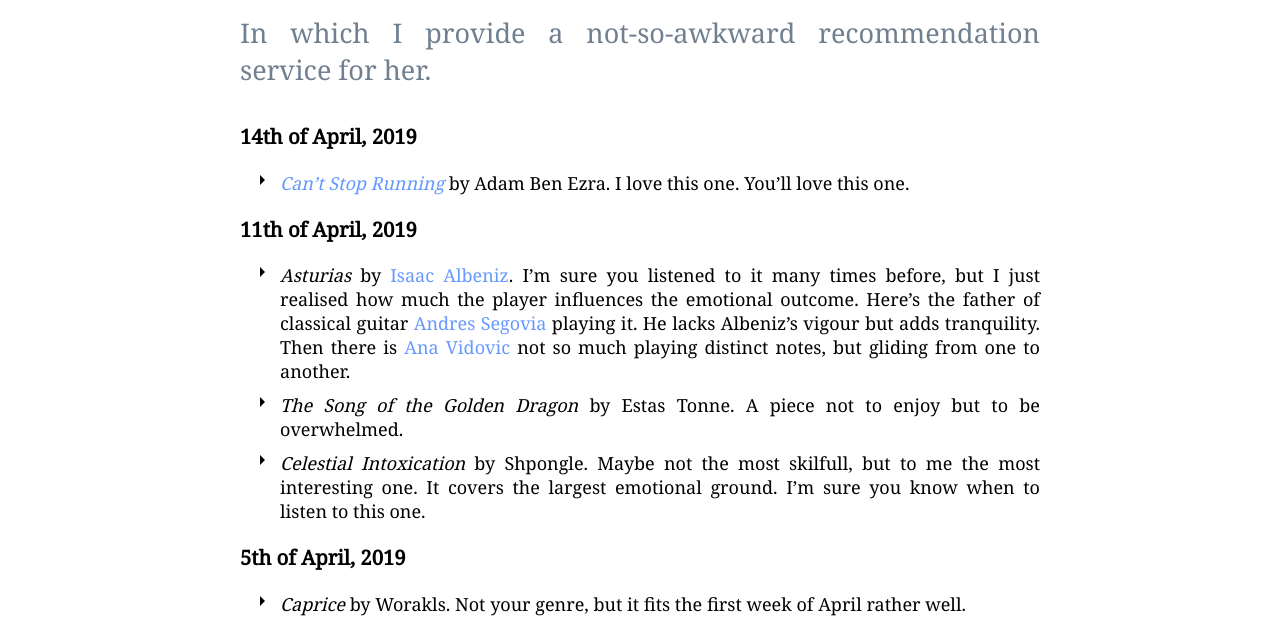
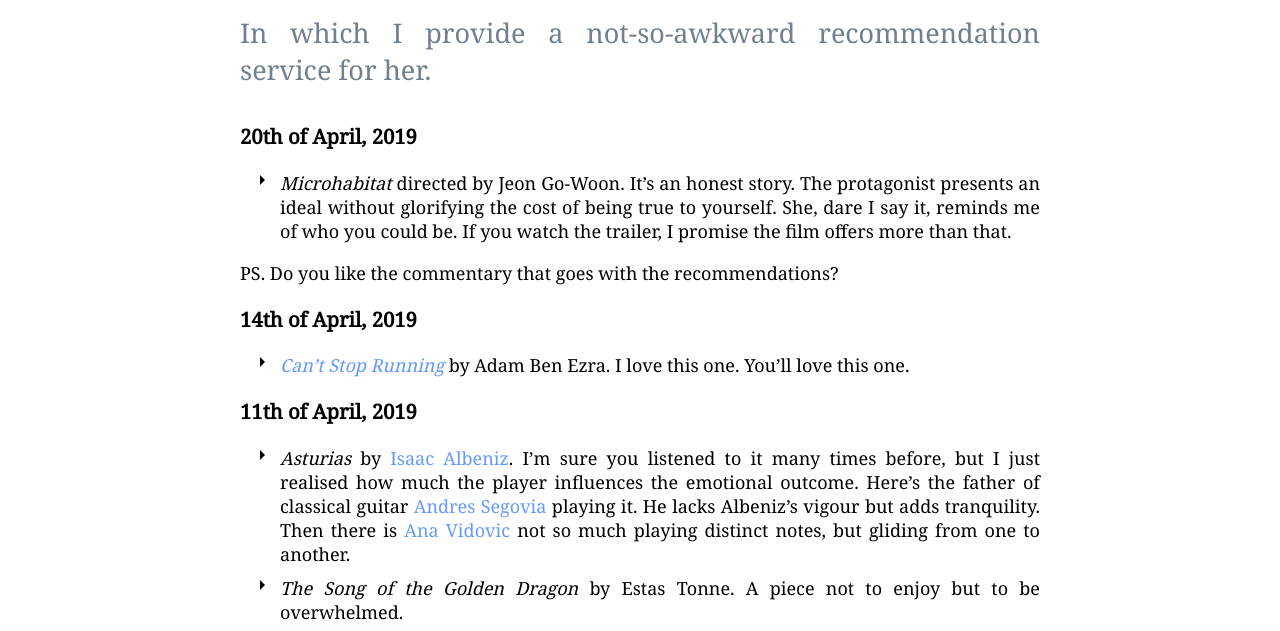
Before and after one commit to madgen/madgen.github.io, a plain HTML site: page posts/Fur-Rebecca.html in a window 1280 px wide. Shown: the part 435-1066 px from the top of the page. Drawn offline with Linux system fonts and the light colour scheme.

Commit message:
Publish.

```diff
--- a/posts/Fur-Rebecca.html
+++ b/posts/Fur-Rebecca.html
@@ -49,17 +49,22 @@
 <p class="in-which">In which I provide a not-so-awkward recommendation service for her.</p>
 
 
-<div class="post"><h3 id="th-of-april-2019">14th of April, 2019</h3>
+<div class="post"><h3 id="th-of-april-2019">20th of April, 2019</h3>
+<ul>
+<li><em>Microhabitat</em> directed by Jeon Go-Woon. It’s an honest story. The protagonist presents an ideal without glorifying the cost of being true to yourself. She, dare I say it, reminds me of who you could be. If you watch the trailer, I promise the film offers more than that.</li>
+</ul>
+<p>PS. Do you like the commentary that goes with the recommendations?</p>
+<h3 id="th-of-april-2019-1">14th of April, 2019</h3>
 <ul>
 <li><a href="https://www.youtube.com/watch?v=xjhZhI2Zthg"><em>Can’t Stop Running</em></a> by Adam Ben Ezra. I love this one. You’ll love this one.</li>
 </ul>
-<h3 id="th-of-april-2019-1">11th of April, 2019</h3>
+<h3 id="th-of-april-2019-2">11th of April, 2019</h3>
 <ul>
 <li><em>Asturias</em> by <a href="https://www.youtube.com/watch?v=oEfFbuT3I6A">Isaac Albeniz</a>. I’m sure you listened to it many times before, but I just realised how much the player influences the emotional outcome. Here’s the father of classical guitar <a href="https://www.youtube.com/watch?v=lCeebWgjrrU">Andres Segovia</a> playing it. He lacks Albeniz’s vigour but adds tranquility. Then there is <a href="https://www.youtube.com/watch?v=inBKFMB-yPg">Ana Vidovic</a> not so much playing distinct notes, but gliding from one to another.</li>
 <li><em>The Song of the Golden Dragon</em> by Estas Tonne. A piece not to enjoy but to be overwhelmed.</li>
 <li><em>Celestial Intoxication</em> by Shpongle. Maybe not the most skilfull, but to me the most interesting one. It covers the largest emotional ground. I’m sure you know when to listen to this one.</li>
 </ul>
-<h3 id="th-of-april-2019-2">5th of April, 2019</h3>
+<h3 id="th-of-april-2019-3">5th of April, 2019</h3>
 <ul>
 <li><p><em>Caprice</em> by Worakls. Not your genre, but it fits the first week of April rather well.</p>
 <p>Like Thylacine, Worakls too names songs after places. I like the idea. I want to hear a good <em>Istanbul</em> and a <em>Marrakech</em>. It might take a while.</p></li>
```
